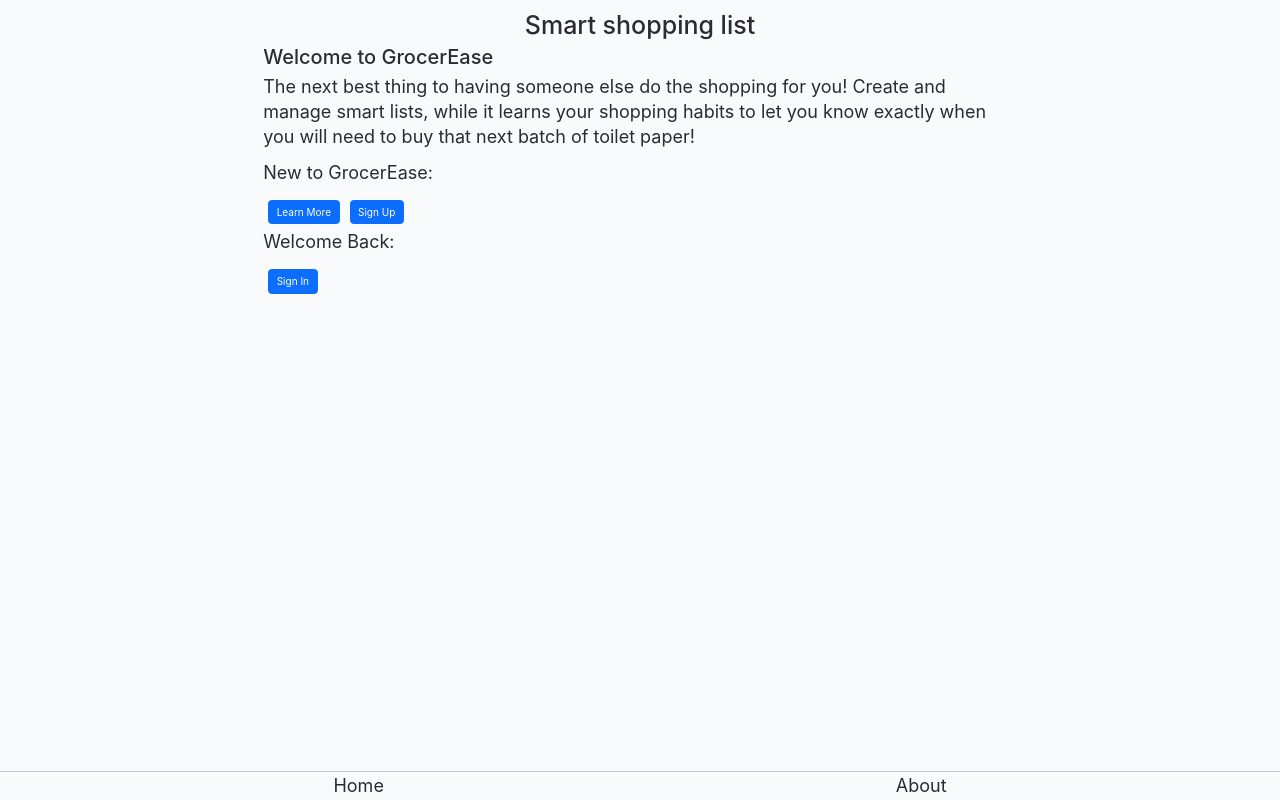
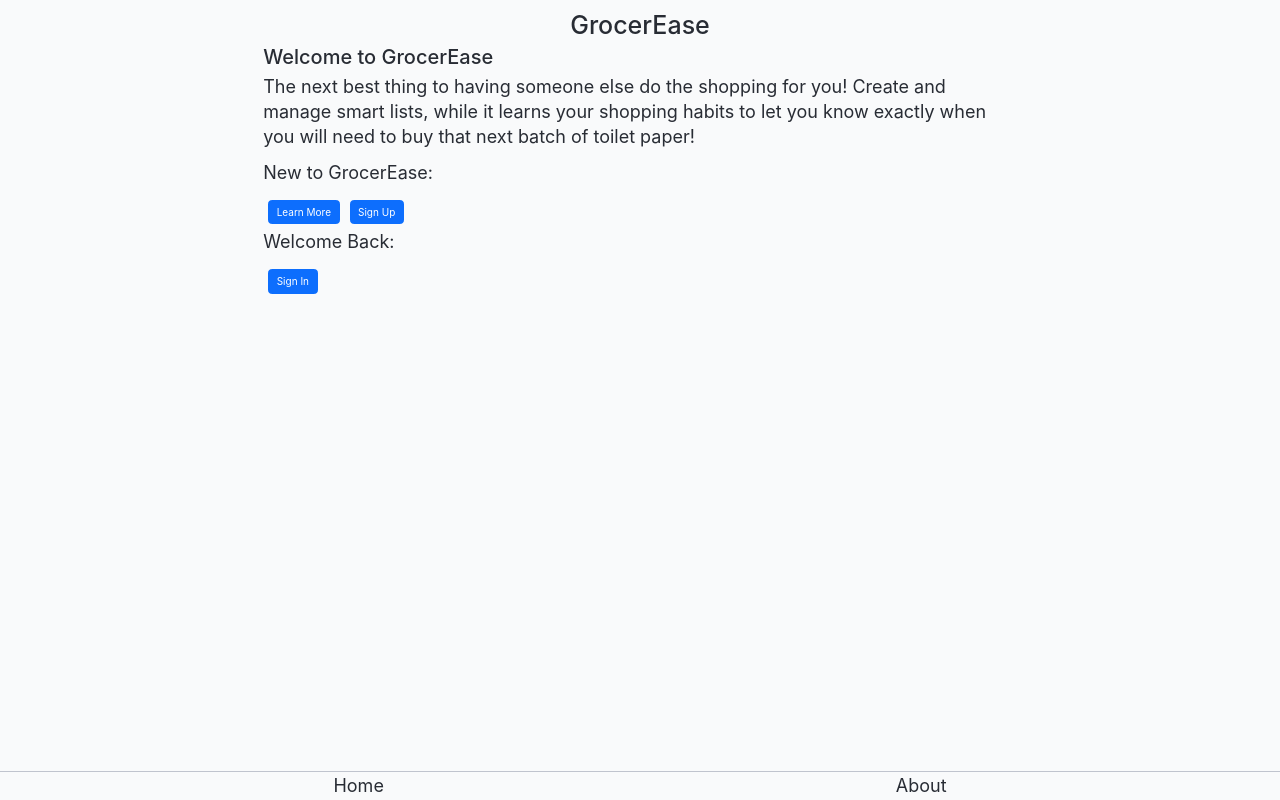
Before and after one commit to the-collab-lab/tcl-77-smart-shopping-list, a React (Vite) app: page / in a window 1280 px wide. Built offline with nearby package versions, Linux system fonts and the light colour scheme; no server answers; what io-ts would draw is missing.

Commit message:
mod: added name to layout

```diff
--- a/index.html
+++ b/index.html
@@ -18,7 +18,7 @@
 			crossorigin="anonymous"
 		/>
 		<meta name="color-scheme" content="dark light" />
-		<title>Smart Shopping List</title>
+		<title>GrocerEase</title>
 		<script type="module" src="/src/index.tsx" async></script>
 	</head>
 	<body>
--- a/src/views/Layout.tsx
+++ b/src/views/Layout.tsx
@@ -16,7 +16,7 @@ export function Layout({ user }: Props) {
 		<>
 			<div className="Layout vh-100">
 				<header className="Layout-header">
-					<h1>Smart shopping list</h1>
+					<h1>GrocerEase</h1>
 				</header>
 				<main className="Layout-main overflow-scroll">
 					{user && (
```
